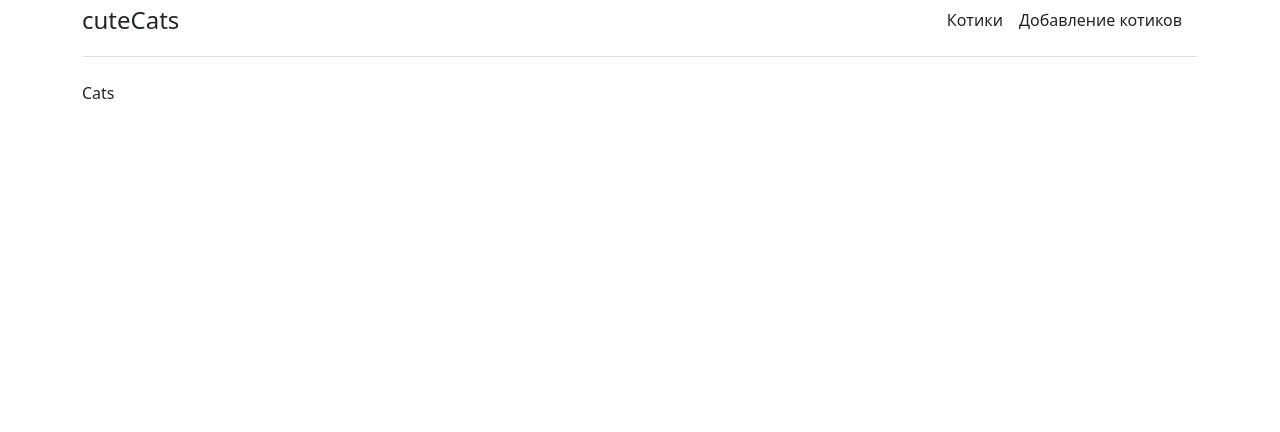
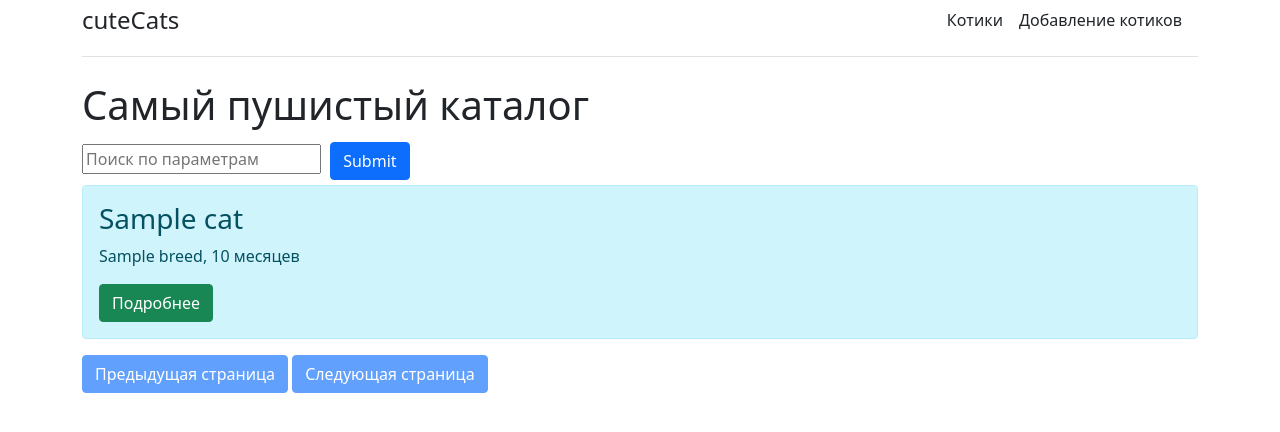
Before and after one commit to diskream/cuteCats, a Flask app: template templates/cats.html in a window 1280 px wide. Shown: the top 432 px of the page. Run offline with Flask 2, Linux system fonts and the light colour scheme; the template is opened without the code that fills it: most values are stand-ins (such as "Sample title", 1, 10 or a date in 2020); parts of the project's set-up code (start-up, migrations or seed data) failed here and were passed over; some libraries are stand-ins or nearby versions.

Commit message:
Добавлен полнотекстовый поиск

```diff
--- a/app.py
+++ b/app.py
@@ -1,6 +1,10 @@
 from flask import Flask, render_template, request, redirect, send_file
 from flask_migrate import Migrate
 import base64
+from io import BytesIO, StringIO
+from PIL import Image
+from sqlalchemy import cast
+from sqlalchemy import func
 from pickle import dumps
 from models import db, CatsModel
 
@@ -16,6 +20,7 @@ migrate = Migrate(app, db)
 with app.app_context():
     db.create_all()
 
+
 def allowed_file(filename):
     return '.' in filename and \
            filename.rsplit('.', 1)[1].lower() in ALLOWED_EXTENSIONS
@@ -24,9 +29,30 @@ def allowed_file(filename):
 def hello_world():  # put application's code here
     return render_template('index.html')
 
-@app.route('/cats')
-def cats():  # put application's code here
-    return render_template('cats.html')
+@app.route('/cats/page_<int:page>', methods=['POST', 'GET'])
+def cats(page=1):
+    if request.method == "POST":
+        return redirect(f'/search?query={request.form["query"]}')
+    cats = CatsModel.query.paginate(page, 5, False)
+    return render_template('cats.html', cats=cats)
+
+
+@app.route('/search', methods=['POST', 'GET'])
+def search():
+    if request.method == "POST":
+        return redirect(f'/search?query={request.form["query"]}')
+    query = request.args.get('query').replace(' ', '|')
+    # find = ((CatsModel.breed.like(query)) | (CatsModel.name.like(query)) |
+    #         (CatsModel.description.like(query))| (CatsModel.age.cast(db.String).like(query)))
+    filtered_cats = CatsModel.query.filter(CatsModel.__ts_vector__.match(query, postgresql_regconfig='russian')).\
+        paginate(1, 5, False)
+    return render_template('cats.html', cats = filtered_cats)
+
+@app.route('/cats/cat_<int:id>')
+def get_cat(id):
+    print(CatsModel.query.filter_by())
+    cat = CatsModel.query.get(id)
+    return render_template('cat_description.html', cat=cat, img=resize_image(cat.img, (300, 250)))
 
 @app.route('/add', methods=['POST', 'GET'])
 def add_cat():
@@ -56,6 +82,12 @@ def add_cat():
     else:
         return render_template('add.html')
 
+def resize_image(img: bytes, size: tuple) -> str:
+    buffer = BytesIO(base64.b64decode(img))
+    image = Image.open(buffer).resize(size, Image.ANTIALIAS)
+    buffer = BytesIO()
+    image.save(buffer, 'png')
+    return base64.b64encode(buffer.getvalue()).decode('utf-8')
 
 if __name__ == '__main__':
     app.run(debug=True)
--- a/templates/base.html
+++ b/templates/base.html
@@ -12,7 +12,7 @@
             <span class="fs-4">cuteCats</span>
           </a>
           <nav class="d-inline-flex mt-2 mt-md-0 ms-md-auto">
-            <a class="me-3 py-2 text-dark text-decoration-none" href="/cats">Котики</a>
+            <a class="me-3 py-2 text-dark text-decoration-none" href="/cats/page_1">Котики</a>
             <a class="me-3 py-2 text-dark text-decoration-none" href="/add">Добавление котиков</a>
           </nav>
     </div>
--- a/templates/cats.html
+++ b/templates/cats.html
@@ -1,3 +1,26 @@
 {% extends 'base.html' %}
-{% block title %} Главная страница {% endblock %}
-{% block body %} <p>Cats</p> {% endblock %}
+{% block title %} Наши котики {% endblock %}
+{% block body %}
+    <h1>Самый пушистый каталог</h1>
+    <div style="display: inline-block" >
+        <form method="post">
+            <input type="text" placeholder="Поиск по параметрам" name="query" >
+            <input type="submit" class="btn btn-primary"  style="margin: 5px">
+        </form>
+    </div>
+    {% for cat in cats.items %}
+        <div class="alert alert-info">
+            <h3>{{ cat.name }}</h3>
+            <p>{{ cat.breed }}, {{ cat.age }} месяцев</p>
+            <a href="/cats/cat_{{ cat.id }}" class="btn btn-success">Подробнее</a>
+        </div>
+    {% endfor %}
+{% if cats.has_prev %}
+    <a href="{{ url_for('cats', page=cats.prev_num) }}" class="btn btn-primary">Предыдущая страница</a>
+{% else %}<button type="button" class="btn btn-primary" disabled>Предыдущая страница</button>
+{% endif %}
+{% if cats.has_next %}
+    <a href="{{ url_for('cats', page=cats.next_num) }}" class="btn btn-primary">Следующая страница</a>
+{% else %}<button type="button" class="btn btn-primary" disabled>Следующая страница</button>
+{% endif %}
+{% endblock %}
```
Also changed, not shown: models.py (+20 -2 lines), templates/cat_description.html (added, +20 -0 lines), templates/filter_cats.html (added, +7 -0 lines).
